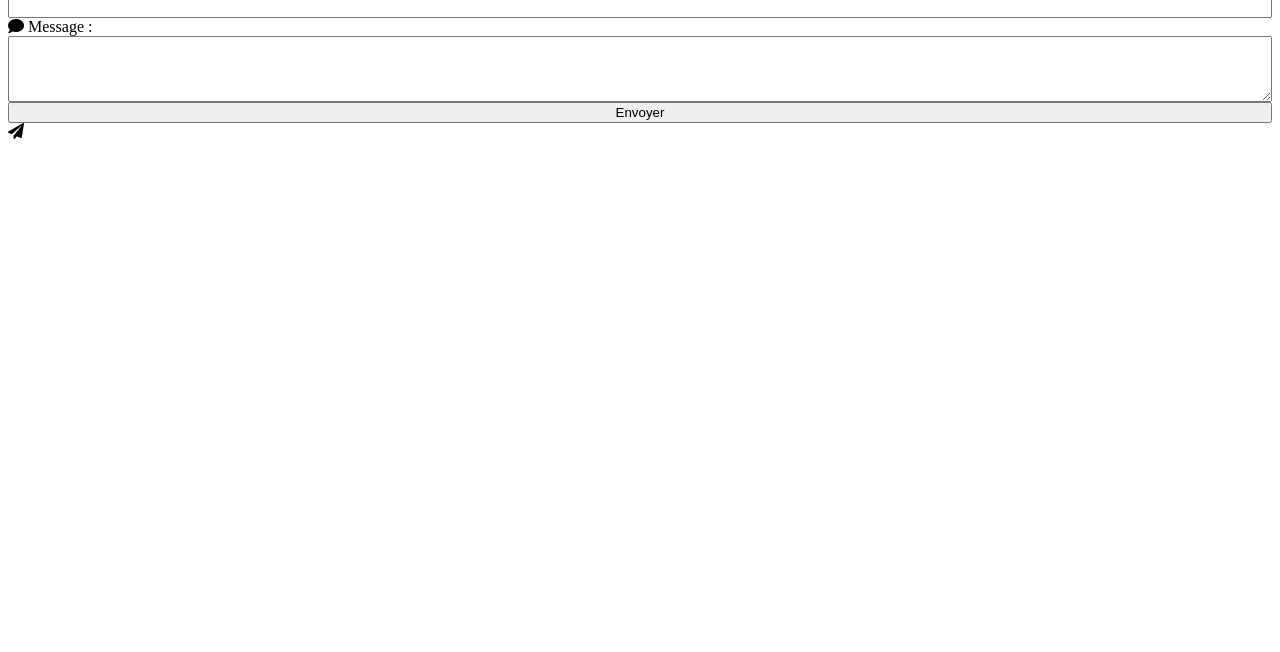
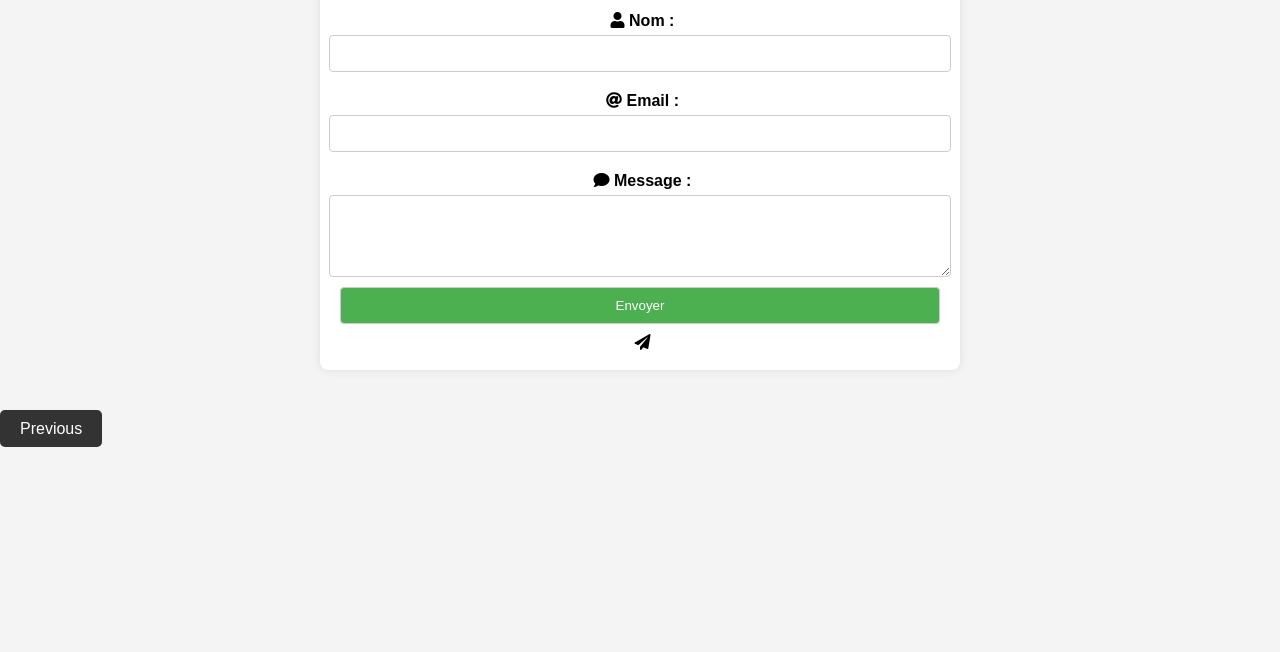
Before and after one commit to Montassarrr/ProjetWeb, a plain HTML site: page Page4.html in a window 1280 px wide. Shown: the part 148-800 px from the top of the page. Drawn offline with Linux system fonts and the light colour scheme.

Commit message:
Initial commit

```diff
--- a/Page4.html
+++ b/Page4.html
@@ -6,6 +6,7 @@
     <meta name="viewport" content="width=device-width, initial-scale=1.0">
     <title>Contactez-moi</title>
     <link rel="stylesheet" href="https://cdnjs.cloudflare.com/ajax/libs/font-awesome/5.15.3/css/all.min.css">
+    <link rel="stylesheet" href="style4.css">
 </head>
 
 <body>
@@ -28,6 +29,7 @@
             <input type="submit" value="Envoyer"> <i class="fas fa-paper-plane"></i>
         </form>
     </div>
+    <a href="Page3.html">Previous</a>
 </body>
 
 </html>
--- /dev/null
+++ b/style1.css
@@ -0,0 +1,63 @@
+body {
+    font-family: 'Arial', sans-serif;
+    margin: 0;
+    padding: 0;
+    background-color: #f4f4f4;
+}
+
+header {
+    background-color: #333;
+    color: #fff;
+    text-align: left;
+    padding: 20px;
+    display: flex;
+    justify-content: space-between;
+}
+
+header h1 {
+    margin: 0;
+}
+
+header h4 {
+    margin: 5px 0;
+}
+
+ul {
+    list-style: none;
+    padding: 0;
+}
+
+ul li {
+    margin: 5px 0;
+}
+
+section {
+    max-width: 800px;
+    margin: 20px auto;
+    background-color: #fff;
+    padding: 20px;
+    border-radius: 8px;
+    box-shadow: 0 0 10px rgba(0, 0, 0, 0.1);
+}
+
+section h2 {
+    margin-bottom: 10px;
+}
+
+section p {
+    line-height: 1.5;
+}
+
+a {
+
+    padding: 10px 20px;
+    background-color: #333;
+    color: #fff;
+    text-decoration: none;
+    border-radius: 5px;
+    margin-top: 20px;
+}
+
+a:hover {
+    background-color: #555;
+}
--- /dev/null
+++ b/style2.css
@@ -0,0 +1,38 @@
+/* Apply a background color to the body */
+body {
+    background-color: #f4f4f4;
+    font-family: Arial, sans-serif;
+    margin: 20px;
+}
+
+/* Style the heading */
+h2 {
+    color: #333;
+}
+
+/* Style the list items */
+ul {
+    list-style: none;
+    padding: 0;
+}
+
+li {
+    margin-bottom: 5px;
+}
+
+img{
+    margin-left: 30px;
+}
+a {
+
+    padding: 10px 20px;
+    background-color: #333;
+    color: #fff;
+    text-decoration: none;
+    border-radius: 5px;
+    margin-top: 20px;
+}
+
+a:hover {
+    background-color: #555;
+}
--- /dev/null
+++ b/style3.css
@@ -0,0 +1,57 @@
+body {
+    font-family: 'Arial', sans-serif;
+    margin: 0;
+    padding: 0;
+    background-color: #f5f5f5;
+}
+
+header {
+    background-color: #333;
+    color: #fff;
+    padding: 1em;
+    text-align: center;
+}
+
+h1 {
+    margin-bottom: 1em;
+    color: #333;
+}
+
+h2 {
+    color: #333;
+}
+
+table {
+    width: 100%;
+    border-collapse: collapse;
+    margin-top: 20px;
+}
+
+td {
+    padding: 10px;
+    border: 1px solid #ddd;
+}
+
+ol {
+    margin-bottom: 20px;
+}
+
+img {
+    max-width: 100%;
+    height: auto;
+    display: block;
+    margin: 20px auto;
+}
+a {
+
+    padding: 10px 20px;
+    background-color: #333;
+    color: #fff;
+    text-decoration: none;
+    border-radius: 5px;
+    margin-top: 20px;
+}
+
+a:hover {
+    background-color: #555;
+}
--- /dev/null
+++ b/style4.css
@@ -0,0 +1,66 @@
+body {
+    font-family: 'Arial', sans-serif;
+    background-color: #f4f4f4;
+    margin: 0;
+}
+
+div {
+    max-width: 600px;
+    margin: 50px auto;
+    background-color: #fff;
+    padding: 20px;
+    border-radius: 8px;
+    box-shadow: 0 0 10px rgba(0, 0, 0, 0.1);
+}
+
+form {
+    display: flex;
+    flex-direction: column;
+    align-items: center;
+}
+
+h1 {
+    text-align: center;
+    color: #333;
+}
+
+label {
+    margin: 10px 0 5px;
+    font-weight: bold;
+}
+
+input,
+textarea {
+    width: 100%;
+    padding: 10px;
+    margin-bottom: 10px;
+    border: 1px solid #ccc;
+    border-radius: 4px;
+}
+
+input[type="submit"] {
+    background-color: #4caf50;
+    color: #fff;
+
+}
+
+input[type="submit"]:hover {
+    background-color: #45a049;
+}
+
+i {
+    margin-left: 5px;
+}
+a {
+
+    padding: 10px 20px;
+    background-color: #333;
+    color: #fff;
+    text-decoration: none;
+    border-radius: 5px;
+    margin-top: 20px;
+}
+
+a:hover {
+    background-color: #555;
+}
```
Also changed, not shown: Page1.html (+3 -0 lines), Page2.html (+1 -0 lines), Page3.html (+1 -0 lines), 377261549_678805634055067_6257257490454261989_n-modified.png (added).
